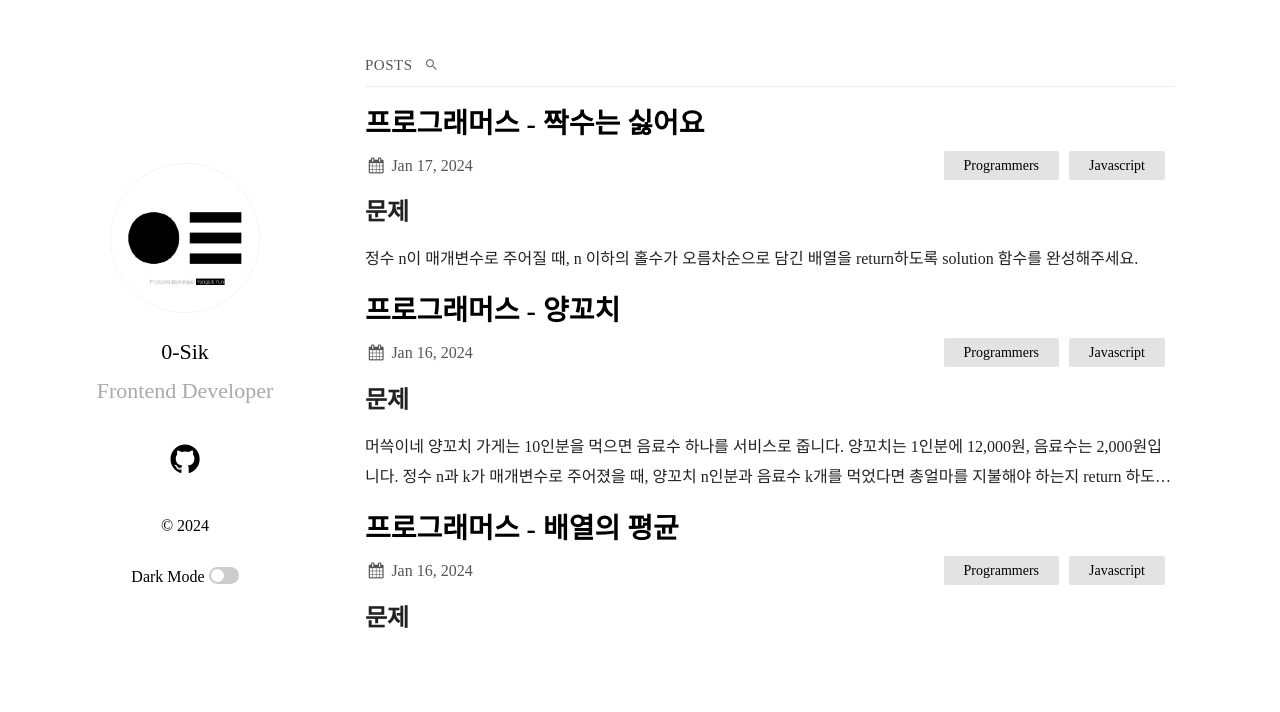
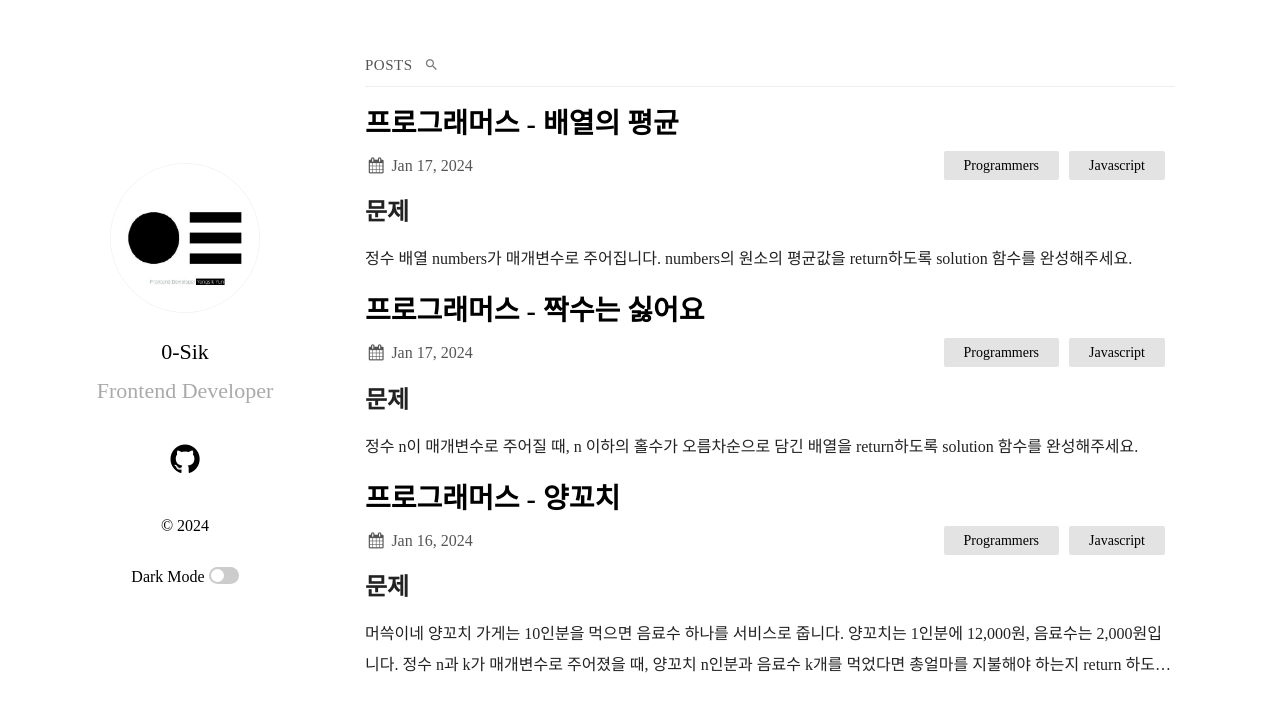
Before and after one commit to yunyoungsik/yunyoungsik.github.io, a Jekyll site: the page built from index.md, in a window 1280 px wide. Shown: the top 712 px of the page. Built offline with Jekyll 4.4.1, drawn with Linux system fonts in a browser that asks for light colours; some web fonts are replaced.

Commit message:
20240118

````diff
--- a/_posts/2024-01-16-welcome-to-jekyll.markdown
+++ b/_posts/2024-01-17-프로그래머스 - 배열의 평균.markdown
@@ -1,17 +1,15 @@
 ---
 layout: post
 title: 프로그래머스 - 배열의 평균
-date: '2024-01-16 18:12:15 +0900'
+date: '2024-01-17 23:17:15 +0900'
 published: true
 categories: Programmers Javascript
 permalink: '/post/:title'
 ---
 ## 문제
-
 정수 배열 numbers가 매개변수로 주어집니다. numbers의 원소의 평균값을 return하도록 solution 함수를 완성해주세요.
 
 ## 정답
-
 ```
 function solution(numbers) {
     let sum = 0;
````
